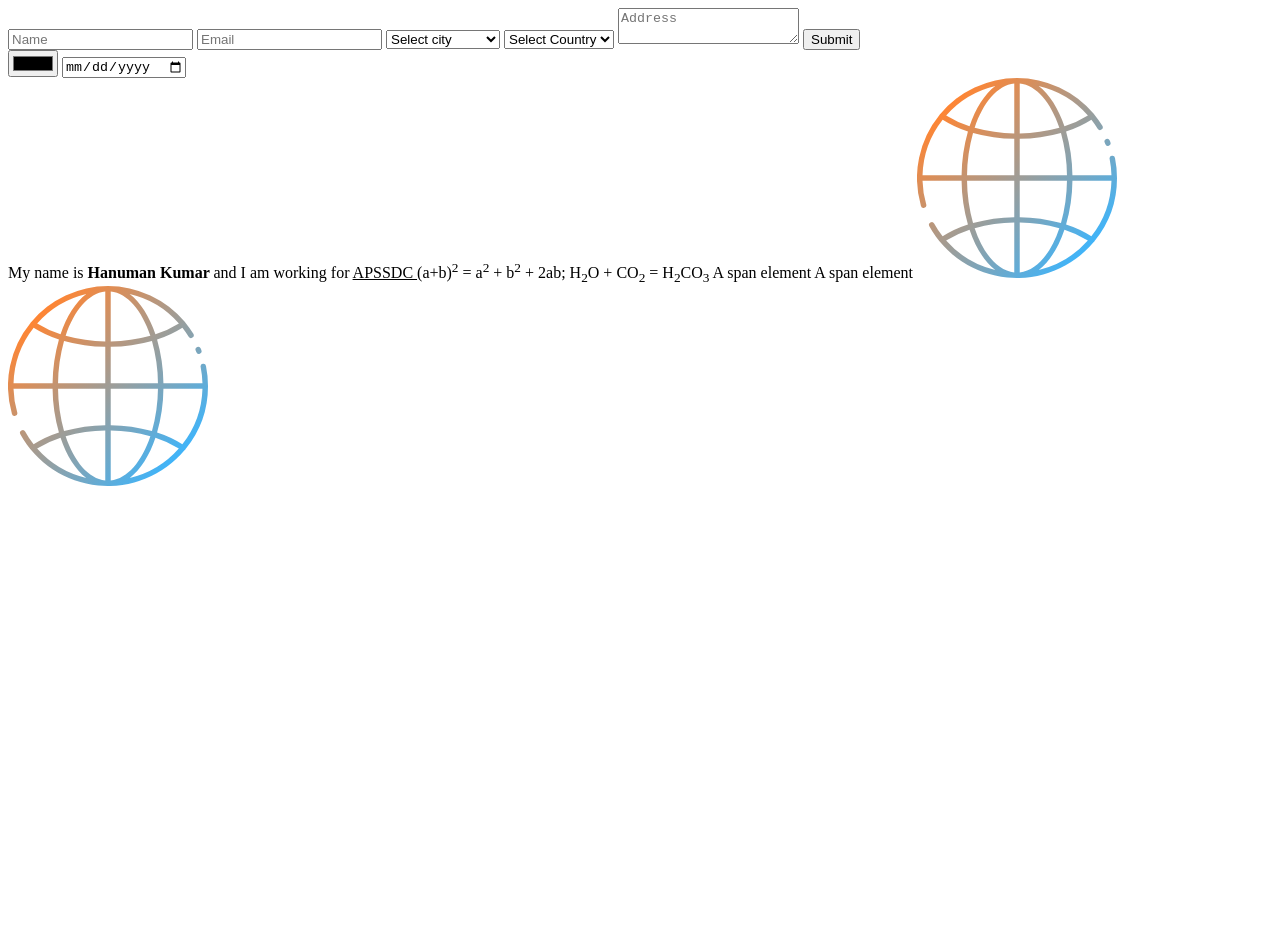
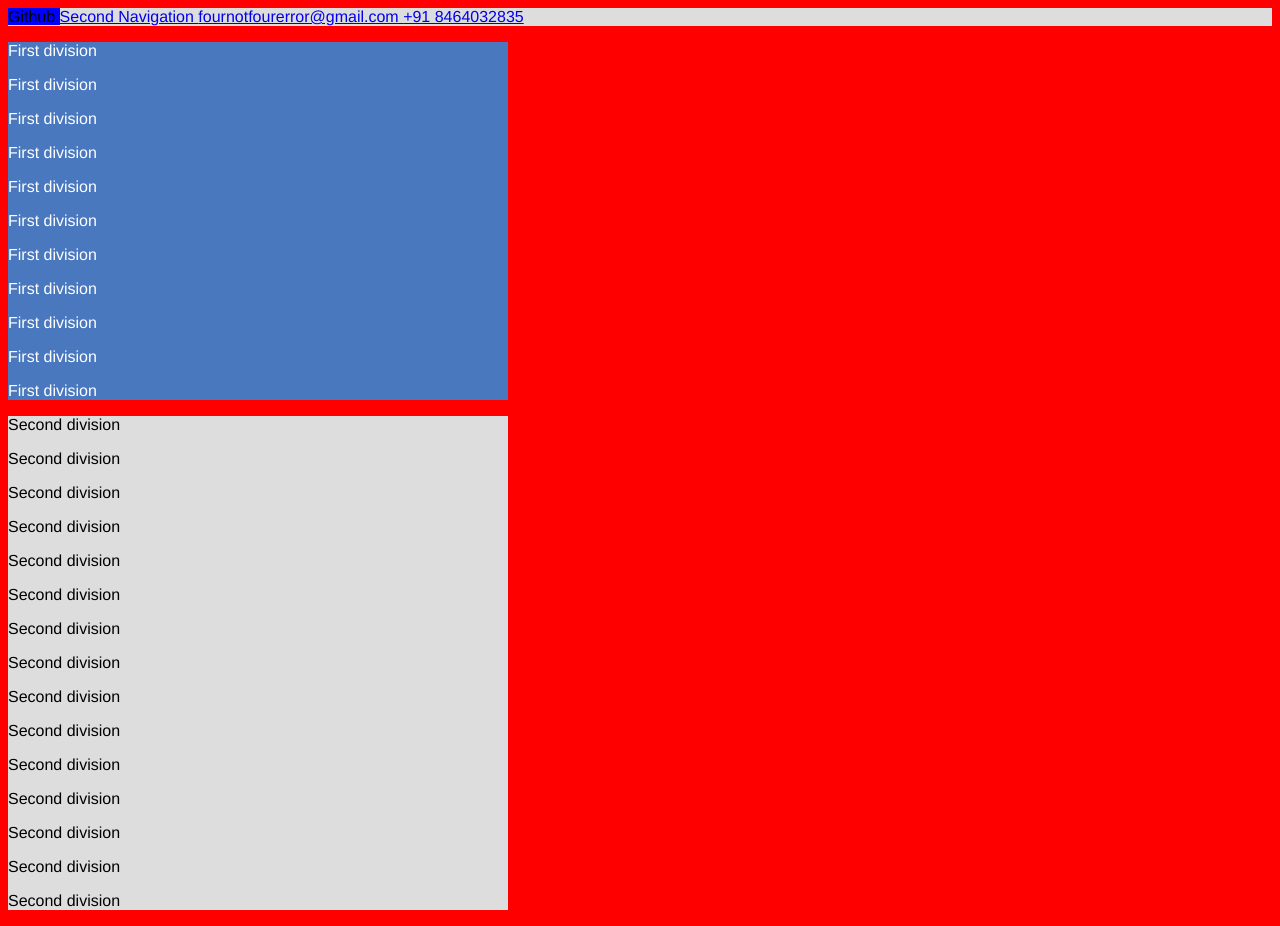
Before and after one commit to fournotfourerror/tot-2021, a plain HTML site: page index.html in a window 1280 px wide. Before the commit the page ends 800 px from the top, so only its background shows below. Drawn offline with Linux system fonts and the light colour scheme.

Commit message:
Updated all the files

```diff
--- /dev/null
+++ b/css/style.css
@@ -0,0 +1,21 @@
+/* Element selector */
+body{
+    background: red;
+}
+
+/* Id selector */
+#header{
+    background: #ddd;
+}
+
+/* Class selector */
+.github{
+    color: #000;
+    text-decoration: none;
+    background: blue;
+}
+
+/* Universal selector */
+*{
+    font-family: Helvetica;
+}
--- a/index.html
+++ b/index.html
@@ -6,11 +6,20 @@
         </title>
         <!-- Favicon-->
         <link rel="icon" href="images/internet.svg"/>
-
+        <link rel="stylesheet" href="css/style.css" />
     </head>
 
     <body>
-        <form>
+        <header id="header">
+            <a href="https://github.com/fournotfourerror/tot-2021" class="github"> Github </a>
+            <a href="#second_div"> Second Navigation </a>
+
+            <a href="mailto:fournotfourerror@gmail.com">  fournotfourerror@gmail.com </a>
+
+            <a href="tel:+91 8464032835"> +91 8464032835 </a>
+        </header>
+
+        <!-- <form>
             <input type="text" placeholder="Name" required />
             <input type="email" placeholder="Email" required />
             <select required>
@@ -45,7 +54,18 @@
         <span> A span element  </span> <span> A span element  </span>
 
         <img src="images/internet.svg" alt="Image 1" width="200px" />
-        <img src="images/internet.svg" alt="Image 1" width="200px" />
+        <img src="images/internet.svg" alt="Image 1" width="200px" /> -->
+
+
+        <div style="background: #4a78bf; width:500px; color: #fff" id="first_div">
+            <p> First division </p>
+            <p> First division </p>
+            <p> First division </p><p> First division </p><p> First division </p><p> First division </p><p> First division </p><p> First division </p><p> First division </p><p> First division </p><p> First division </p>
+        </div>
+
+        <div style="background: #ddd; width:500px;" id="second_div">
+            <p>Second division </p><p>Second division </p><p>Second division </p><p>Second division </p><p>Second division </p><p>Second division </p><p>Second division </p><p>Second division </p><p>Second division </p><p>Second division </p><p>Second division </p><p>Second division </p><p>Second division </p><p>Second division </p><p>Second division </p>
+        </div>
 
     </body>
 </html>
```
Also changed, not shown: 1 other file.
